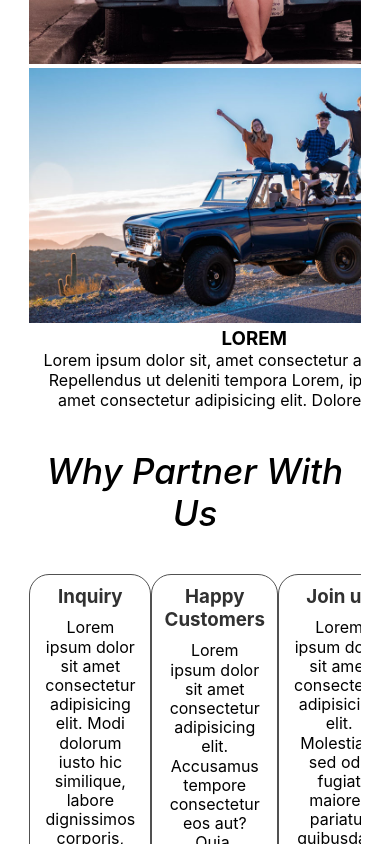
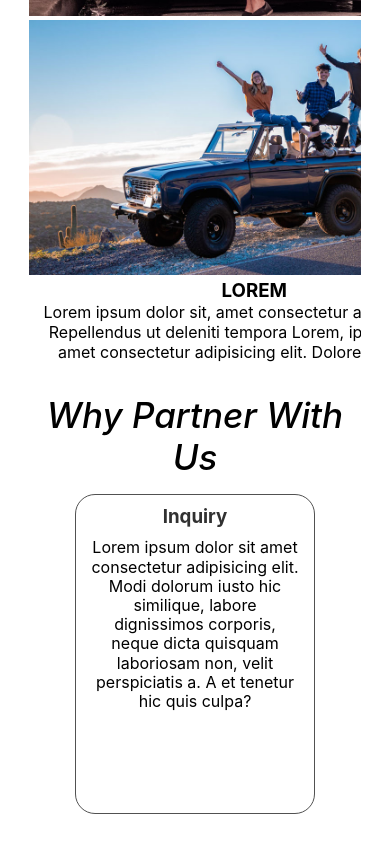
Before and after one commit to dev-empire/my-consultancy, a React (Create React App) app: page / in a window 390 px wide. Shown: the part 1156-2000 px from the top of the page. Built offline with nearby package versions, Linux system fonts and the light colour scheme.

Commit message:
added some cool files

```diff
--- a/src/App.css
+++ b/src/App.css
@@ -33,7 +33,7 @@
   font-size: 35px;
   font-style: oblique;
   font-weight: 500;
-  margin: 2.5rem 0;
+  margin: 2rem 0 0 0;
 }
 
 .grid {
@@ -106,4 +106,12 @@ a {
   .grid {
     grid-template-columns: 1fr;
   }
+  .flexbox {
+    flex-direction: column;
+    justify-content: center;
+    align-items: center;
+  }
+  .flexbox > div {
+    margin: 1rem;
+  }
 }
--- a/src/components/layout/Footer.js
+++ b/src/components/layout/Footer.js
@@ -1,5 +1,4 @@
 import React from 'react'
-import Contact from '../Contact'
 
 const Footer = () => {
   return (
@@ -17,7 +16,7 @@ const Footer = () => {
             <a href="/about">
               <li>About</li>
             </a>
-            <a href="/contact" component={Contact}>
+            <a href="/contact">
               <li>Contact</li>
             </a>
           </ul>
```
